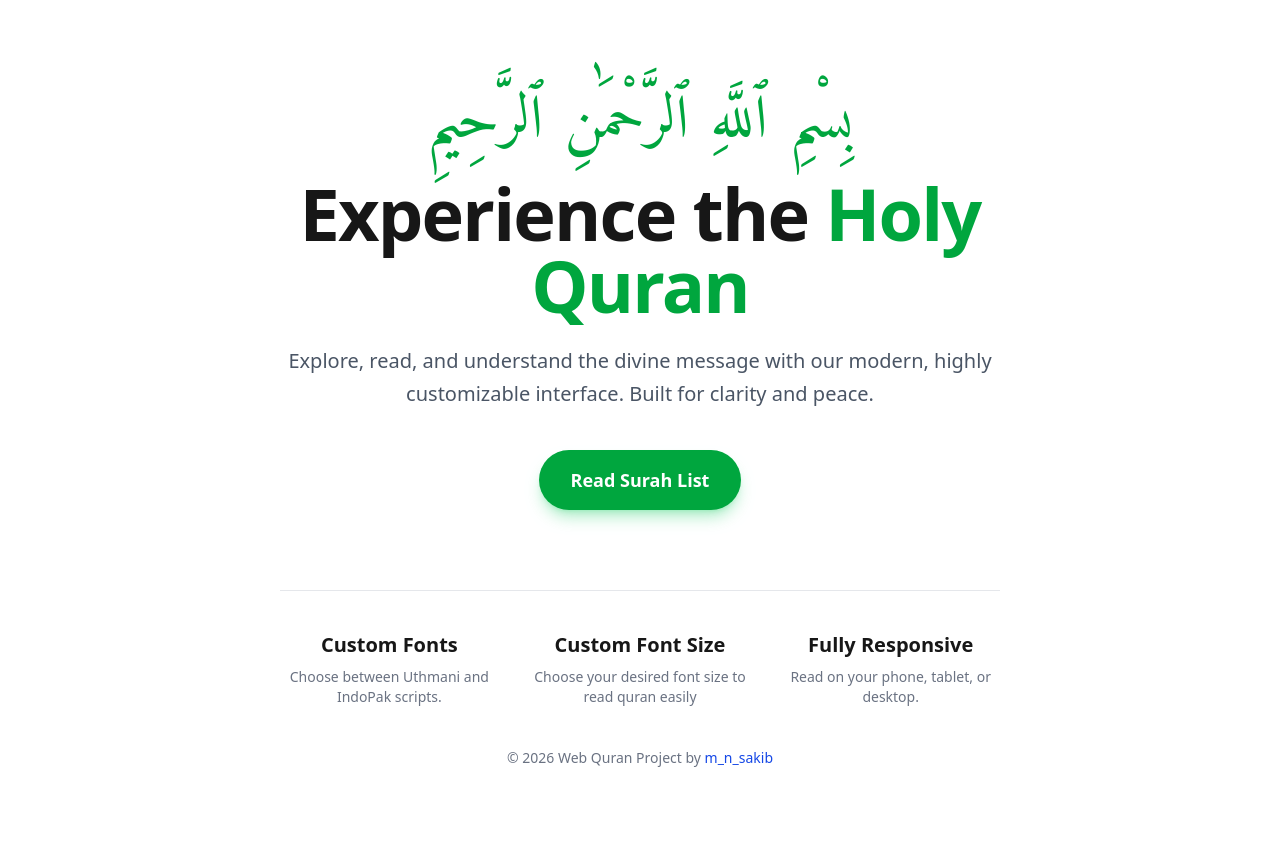
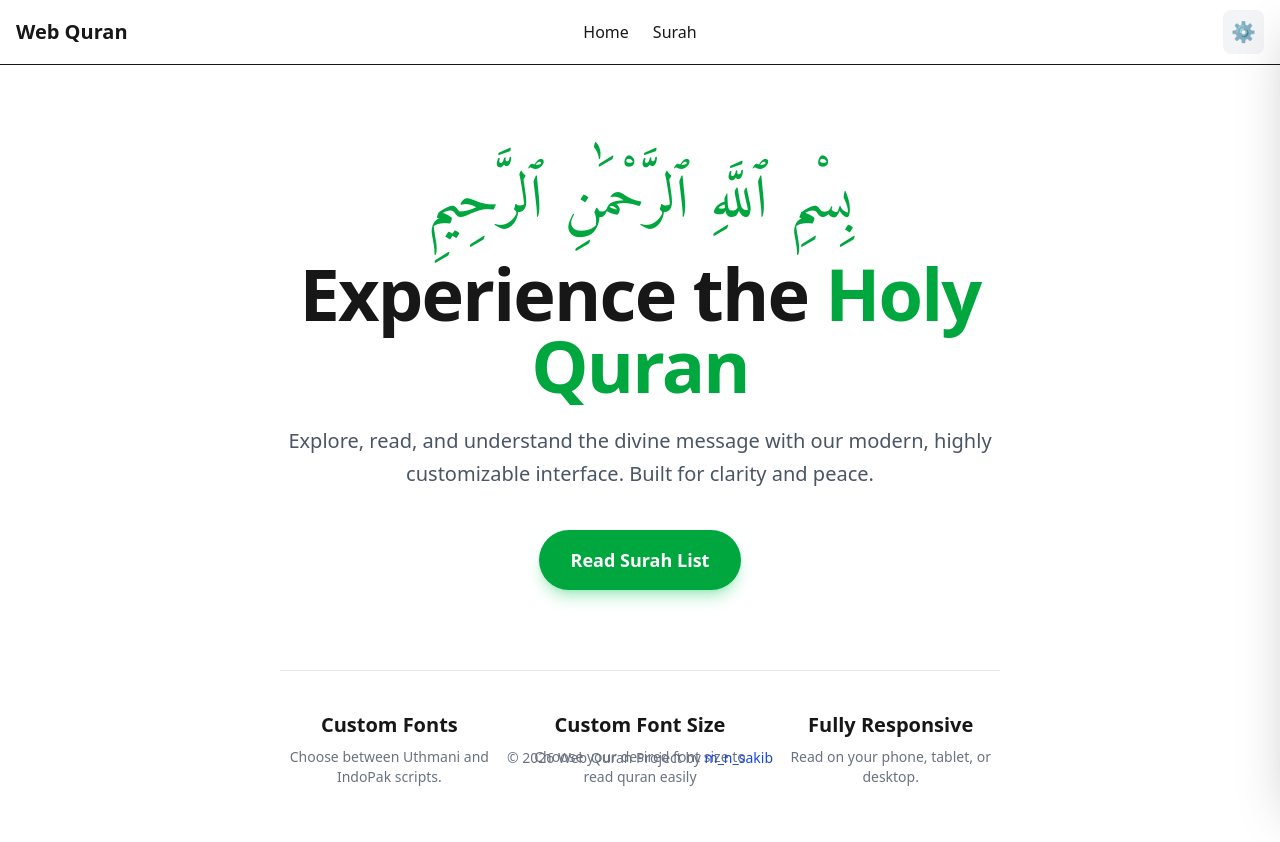
Before and after one commit to m-n-sakib-dev/web-quran, a Next.js app in the folder client/: page / in a window 1280 px wide. Shown: the top 842 px of the page. Before the commit the page ends 800 px from the top, so only its background shows below. Built offline with nearby package versions, Linux system fonts and the light colour scheme.

Commit message:
navbar added

```diff
--- a/client/src/app/layout.jsx
+++ b/client/src/app/layout.jsx
@@ -1,5 +1,6 @@
 import { Geist, Geist_Mono } from "next/font/google";
 import "./globals.css";
+import Navbar from "@/components/Navbar"; // Navbar ইমপোর্ট করুন
 
 const geistSans = Geist({
   variable: "--font-geist-sans",
@@ -12,8 +13,8 @@ const geistMono = Geist_Mono({
 });
 
 export const metadata = {
-  title: "Create Next App",
-  description: "Generated by create next app",
+  title: "Quran App",
+  description: "Read and search Surahs",
 };
 
 export default function RootLayout({ children }) {
@@ -22,7 +23,12 @@ export default function RootLayout({ children }) {
       lang="en"
       className={`${geistSans.variable} ${geistMono.variable} h-full antialiased`}
     >
-      <body className="min-h-full flex flex-col">{children}</body>
+      <body className="min-h-full flex flex-col pt-16"> {/* pt-16 যোগ করা হয়েছে */}
+        <Navbar />
+        <main className="flex-grow p-4 md:px-8 md:py-4">
+          {children}
+        </main>
+      </body>
     </html>
   );
 }
--- a/client/src/app/page.js
+++ b/client/src/app/page.js
@@ -51,13 +51,13 @@ export default function LandingPage() {
         </div>
       </main>
 
-      <footer className="absolute bottom-8 text-sm text-gray-500">
+      <footer className="md:absolute md:bottom-8 text-sm text-gray-500 mt-6">
         © {new Date().getFullYear()} Web Quran Project by <Link
-            href="https://m-n-sakib-dev.github.io/"
-            className="text-blue-700 "
-          >
-            m_n_sakib
-          </Link>
+          href="https://m-n-sakib-dev.github.io/"
+          className="text-blue-700 "
+        >
+          m_n_sakib
+        </Link>
       </footer>
     </div>
   );
--- a/client/src/app/surah/layout.jsx
+++ /dev/null
@@ -1,25 +0,0 @@
-"use client";
-import { useState } from "react";
-import SettingsSidebar from "@/components/SettingsSidebar";
-
-export default function SurahLayout({ children }) {
-  const [isSidebarOpen, setSidebarOpen] = useState(true);
-
-  return (
-    <div className="relative min-h-screen">
-      <button
-        onClick={() => setSidebarOpen(true)}
-        className="fixed bottom-5 right-5 bg-green-600 p-4 rounded-full shadow-lg z-10 cursor-pointer"
-      >
-        ⚙️
-      </button>
-
-      <SettingsSidebar
-        isOpen={isSidebarOpen}
-        onClose={() => setSidebarOpen(false)}
-      />
-
-      <main className="p-4 md:p-8">{children}</main>
-    </div>
-  );
-}
--- a/client/src/app/surah/page.jsx
+++ b/client/src/app/surah/page.jsx
@@ -11,12 +11,11 @@ async function getSurahs() {
 export default async function page() {
   const surahs = await getSurahs();
   return (
-    <div className="overflow-x-auto ">
-      <table className="table text-center">
-        {/* head */}
+    <div className="w-full max-w-screen">
+      <table className=" w-full text-center">
         <thead>
           <tr className="bg-gray-300 text-black">
-            <th>Surah Number</th>
+            <th className="py-2">Surah Number</th>
             <th>Surah Name (Arabic)</th>
             <th>Surah Name (English)</th>
           </tr>
--- a/client/src/components/AyahSearch.jsx
+++ b/client/src/components/AyahSearch.jsx
@@ -15,7 +15,7 @@ export default function AyahSearch({ info, ayahs }) {
                 <input
                     type="text"
                     placeholder="Search in translation..."
-                    className="w-full p-3 border rounded-xl outline-none focus:ring-2 focus:ring-blue-400"
+                    className="w-full p-3 px-6 border rounded-4xl outline-none focus:ring-2 focus:ring-blue-400"
                     onChange={(e) => setSearchTerm(e.target.value)}
                 />
             </div>
--- /dev/null
+++ b/client/src/components/Navbar.jsx
@@ -0,0 +1,45 @@
+"use client";
+import { useState } from "react";
+import Link from 'next/link';
+import SettingsSidebar from "@/components/SettingsSidebar";
+
+export default function Navbar() {
+    const [isSidebarOpen, setSidebarOpen] = useState(false);
+
+    return (
+        <>
+            <nav className="fixed top-0 left-0 right-0 z-50 bg-white/80 backdrop-blur-md border-b">
+                <div className="max-w-7xl mx-auto px-4 h-16 flex items-center justify-between">
+
+                    {/* Logo (Left) */}
+                    <Link href="/" className="font-bold text-lg md:text-xl flex-shrink-0">
+                        Web Quran
+                    </Link>
+
+                    {/* Menu Items (Center) */}
+                    <div className="flex gap-6 absolute left-1/2 -translate-x-1/2 font-medium">
+                        <Link href="/" className="hover:text-green-600 transition-colors">Home</Link>
+                        <Link href="/surah" className="hover:text-green-600 transition-colors">Surah</Link>
+                    </div>
+
+                    {/* Settings Button (Right) */}
+                    <div className="flex items-center">
+                        <button
+                            onClick={() => setSidebarOpen(true)}
+                            className="bg-gray-100 hover:bg-gray-200 p-2 rounded-lg transition-all cursor-pointer text-xl"
+                            title="Settings"
+                        >
+                            ⚙️
+                        </button>
+                    </div>
+                </div>
+            </nav>
+
+            {/* Settings Sidebar */}
+            <SettingsSidebar
+                isOpen={isSidebarOpen}
+                onClose={() => setSidebarOpen(false)}
+            />
+        </>
+    );
+}
--- a/client/src/components/SurahRow.jsx
+++ b/client/src/components/SurahRow.jsx
@@ -12,9 +12,9 @@ export default function SurahRow({ surah }) {
   return (
     <tr
       onClick={handleRowClick}
-      className="hover:bg-gray-100 cursor-pointer transition-colors dark:hover:bg-gray-100"
+      className="hover:bg-gray-200 cursor-pointer transition-colors "
     >
-      <td>
+      <td className="py-1">
         <SettingsWrapper type="translation">{surah.number}</SettingsWrapper>
       </td>
       <td dir="rtl">
```
